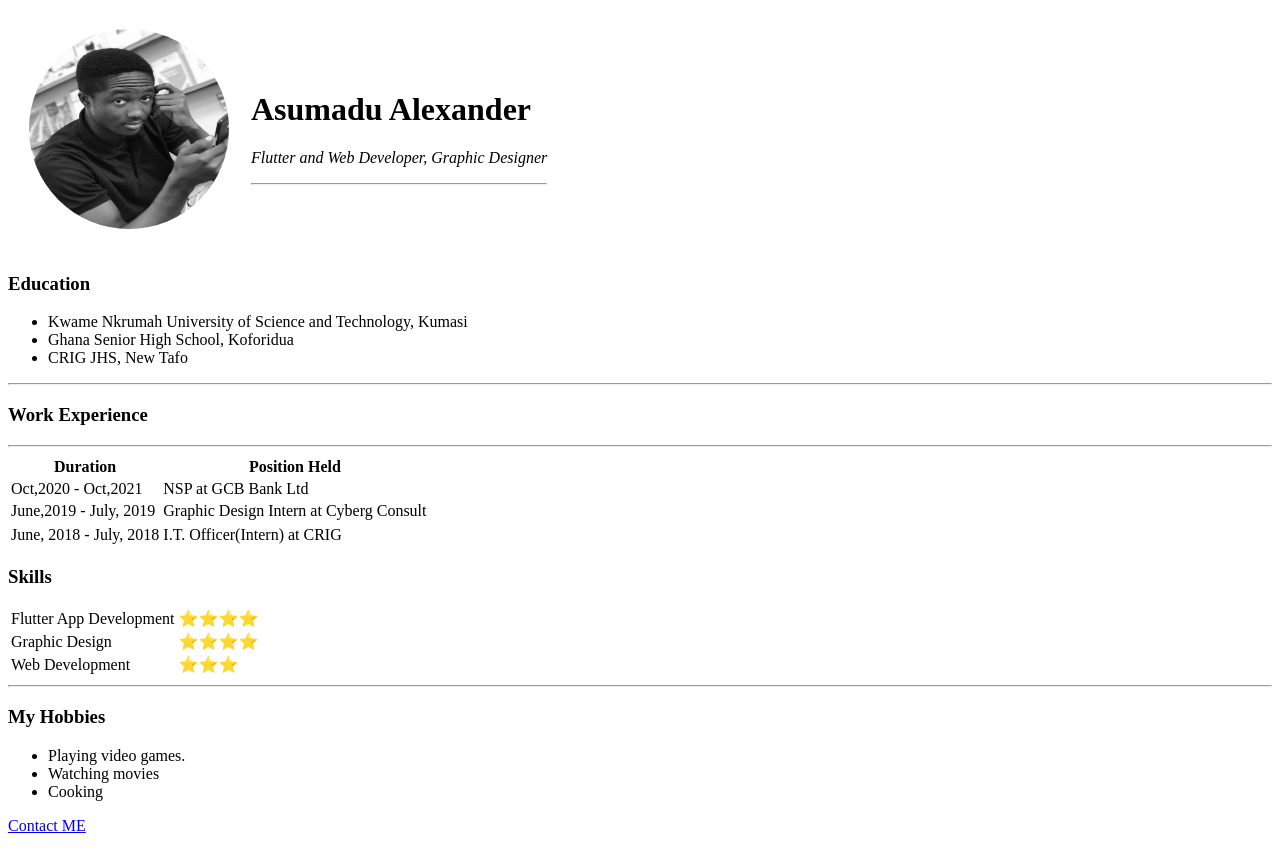
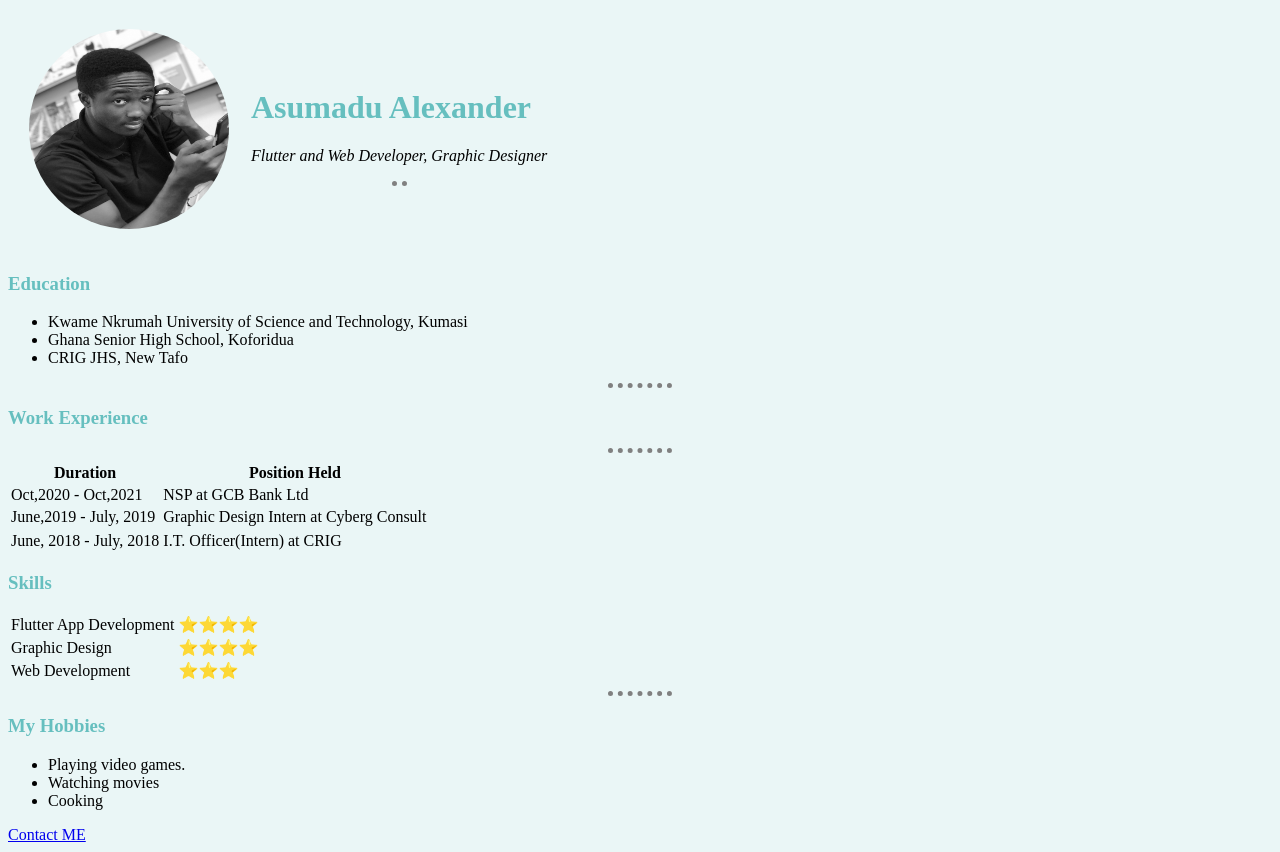
Before and after one commit to LexSwitch/html-cv-page, a plain HTML site: page index.html in a window 1280 px wide. Drawn offline with Linux system fonts and the light colour scheme.

Commit message:
updated cv site

```diff
--- /dev/null
+++ b/css/styles.css
@@ -0,0 +1,24 @@
+body{
+    background-color: #eaf6f6;
+}
+hr{
+
+    border-style: dotted none none;
+    width: 5%;
+    border-color: grey;
+    border-width: 5px;
+
+}
+h1,h3{
+    color: #66bfbf;
+}
+img{
+    height: 200px;
+    width: 200px;
+    border-radius: 50%;
+}
+
+h1:hover{
+   font-size: 100px;
+    color: powderblue;
+}
--- a/index.html
+++ b/index.html
@@ -6,13 +6,13 @@
     <meta http-equiv="X-UA-Compatible" content="IE=edge">
     <meta name="viewport" content="width=device-width, initial-scale=1.0">
     <title>💻 Xander's Personal Site</title>
+    <link rel="stylesheet" href="css/styles.css">
 </head>
 
-<body>
+<body >
     <table cellspacing="20">
         <tr>
-            <td><img style="border-radius: 50%;" src="images/profile-photo.jpg" alt="Alexander profile-photo"
-                    width="200" height="200"></td>
+            <td><img  src="images/profile-photo.jpg" alt="Alexander profile-photo"></td>
             <td>
                 <h1>Asumadu Alexander</h1>
                 <p style="font-style: italic;">Flutter and Web Developer, Graphic Designer</p>
```
Also changed, not shown: contact-me.html (+1 -0 lines).
